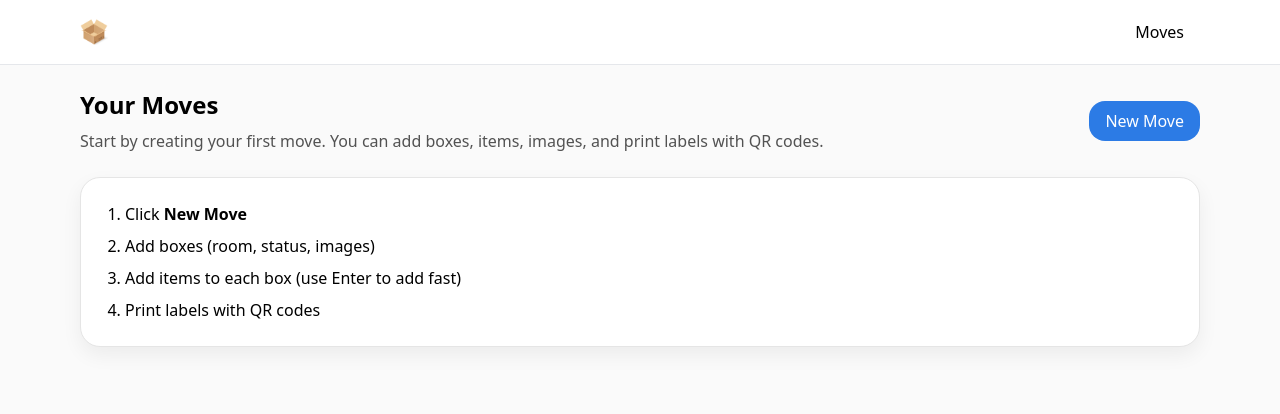
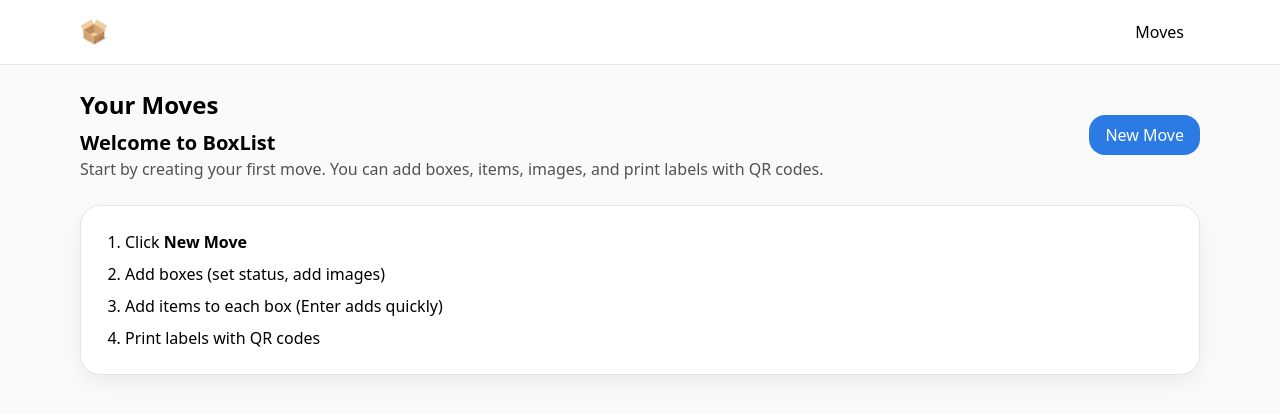
Before and after one commit to digiprofits/boxlisttest, a React (Vite) app: page / in a window 1280 px wide. Shown: the top 414 px of the page. Built offline with nearby package versions, Linux system fonts and the light colour scheme.

Commit message:
Update Moves.tsx

```diff
--- a/src/routes/Moves.tsx
+++ b/src/routes/Moves.tsx
@@ -1,4 +1,4 @@
-import { useEffect, useMemo, useRef, useState } from 'react';
+import { useEffect, useRef, useState } from 'react';
 import { createMove, deleteMove, listMoves, updateMove, useUI } from '@/store';
 import InlineEditable from '@/components/InlineEditable';
 import Modal from '@/components/Modal';
@@ -6,20 +6,18 @@
 import Toasts, { useToasts } from '@/components/Toasts';
 
 export default function Moves(){
-  const [moves, setMoves] = useState<any[]>([]);
-  const [open, setOpen] = useState(false);
-  const nameRef = useRef<HTMLInputElement>(null);
-  const nav = useNavigate();
+  const [moves,setMoves]=useState<any[]>([]);
+  const [open,setOpen]=useState(false);
+  const nameRef=useRef<HTMLInputElement>(null);
+  const nav=useNavigate();
   const { setCurrentMove } = useUI();
   const { toasts, push } = useToasts();
 
-  async function refresh(){
-    setMoves(await listMoves());
-  }
-  useEffect(()=>{ refresh(); }, []);
+  async function refresh(){ setMoves(await listMoves()); }
+  useEffect(()=>{ refresh(); },[]);
 
-  async function makeMove(name: string){
-    const m = await createMove(name);
+  async function makeMove(name:string){
+    const m=await createMove(name);
     push('Move created');
     setCurrentMove(m.id);
     nav(`/moves/${m.id}/boxes`);
@@ -30,34 +28,39 @@
       <div className="flex items-center justify-between">
         <div>
           <h1 className="text-2xl font-bold">Your Moves</h1>
-          {moves.length === 0 && (
-            <p className="text-neutral-600 mt-2">Start by creating your first move. You can add boxes, items, images, and print labels with QR codes.</p>
+          {moves.length===0 && (
+            <div className="mt-2">
+              <div className="text-xl font-semibold">Welcome to BoxList</div>
+              <p className="text-neutral-600">
+                Start by creating your first move. You can add boxes, items, images, and print labels with QR codes.
+              </p>
+            </div>
           )}
         </div>
         <button onClick={()=>setOpen(true)} className="btn btn-primary">New Move</button>
       </div>
 
-      {moves.length === 0 && (
+      {moves.length===0 && (
         <div className="card p-6">
           <ol className="list-decimal pl-5 space-y-2">
             <li>Click <strong>New Move</strong></li>
-            <li>Add boxes (room, status, images)</li>
-            <li>Add items to each box (use Enter to add fast)</li>
+            <li>Add boxes (set status, add images)</li>
+            <li>Add items to each box (Enter adds quickly)</li>
             <li>Print labels with QR codes</li>
           </ol>
         </div>
       )}
 
-      {moves.length > 0 && (
+      {moves.length>0 && (
         <div className="grid gap-4 sm:grid-cols-2 lg:grid-cols-3">
-          {moves.map(m => (
+          {moves.map(m=>(
             <div key={m.id} className="card p-4 flex flex-col">
-              <InlineEditable value={m.name} onSave={v=>updateMove(m.id, { name: v })} className="text-lg font-semibold" />
+              <InlineEditable value={m.name} onSave={v=>updateMove(m.id,{name:v})} className="text-lg font-semibold"/>
               <div className="mt-1 text-sm text-neutral-500">Last edited {new Date(m.updatedAt).toLocaleString()}</div>
               <div className="mt-4 flex gap-2">
                 <button className="btn btn-primary" onClick={()=>{ setCurrentMove(m.id); nav(`/moves/${m.id}/boxes`); }}>Open</button>
-                <button className="btn btn-ghost" onClick={()=>{ const name = prompt('Duplicate name', m.name + ' (copy)'); if(name){ makeMove(name); } }}>Duplicate</button>
-                <button className="btn btn-danger ml-auto" onClick={async ()=>{ if(confirm('Delete this move and all its boxes/items?')){ await deleteMove(m.id); push('Move deleted'); refresh(); } }}>Delete</button>
+                <button className="btn btn-ghost" onClick={async ()=>{ const name=prompt('Duplicate name', m.name+' (copy)'); if(name){ await makeMove(name); }}}>Duplicate</button>
+                <button className="btn btn-danger ml-auto" onClick={async ()=>{ if(confirm('Delete this move and all its boxes/items?')){ await deleteMove(m.id); push('Move deleted'); refresh(); }}}>Delete</button>
               </div>
             </div>
           ))}
@@ -65,8 +68,8 @@
       )}
 
       <Modal open={open} onClose={()=>setOpen(false)} title="New Move">
-        <form onSubmit={(e)=>{ e.preventDefault(); const v = nameRef.current!.value.trim(); if(v) { setOpen(false); makeMove(v); } }}>
-          <input ref={nameRef} autoFocus placeholder="Move name (e.g., Brisbane to Sydney)" className="input" />
+        <form onSubmit={(e)=>{ e.preventDefault(); const v=nameRef.current!.value.trim(); if(v){ setOpen(false); makeMove(v); }}}>
+          <input ref={nameRef} autoFocus placeholder="Move name (e.g., Brisbane to Sydney)" className="input"/>
           <div className="mt-4 flex justify-end gap-2">
             <button type="button" className="btn btn-ghost" onClick={()=>setOpen(false)}>Cancel</button>
             <button type="submit" className="btn btn-primary">Create & Open</button>
@@ -74,7 +77,7 @@
         </form>
       </Modal>
 
-      <Toasts toasts={toasts} />
+      <Toasts toasts={toasts}/>
     </div>
   );
 }
```
